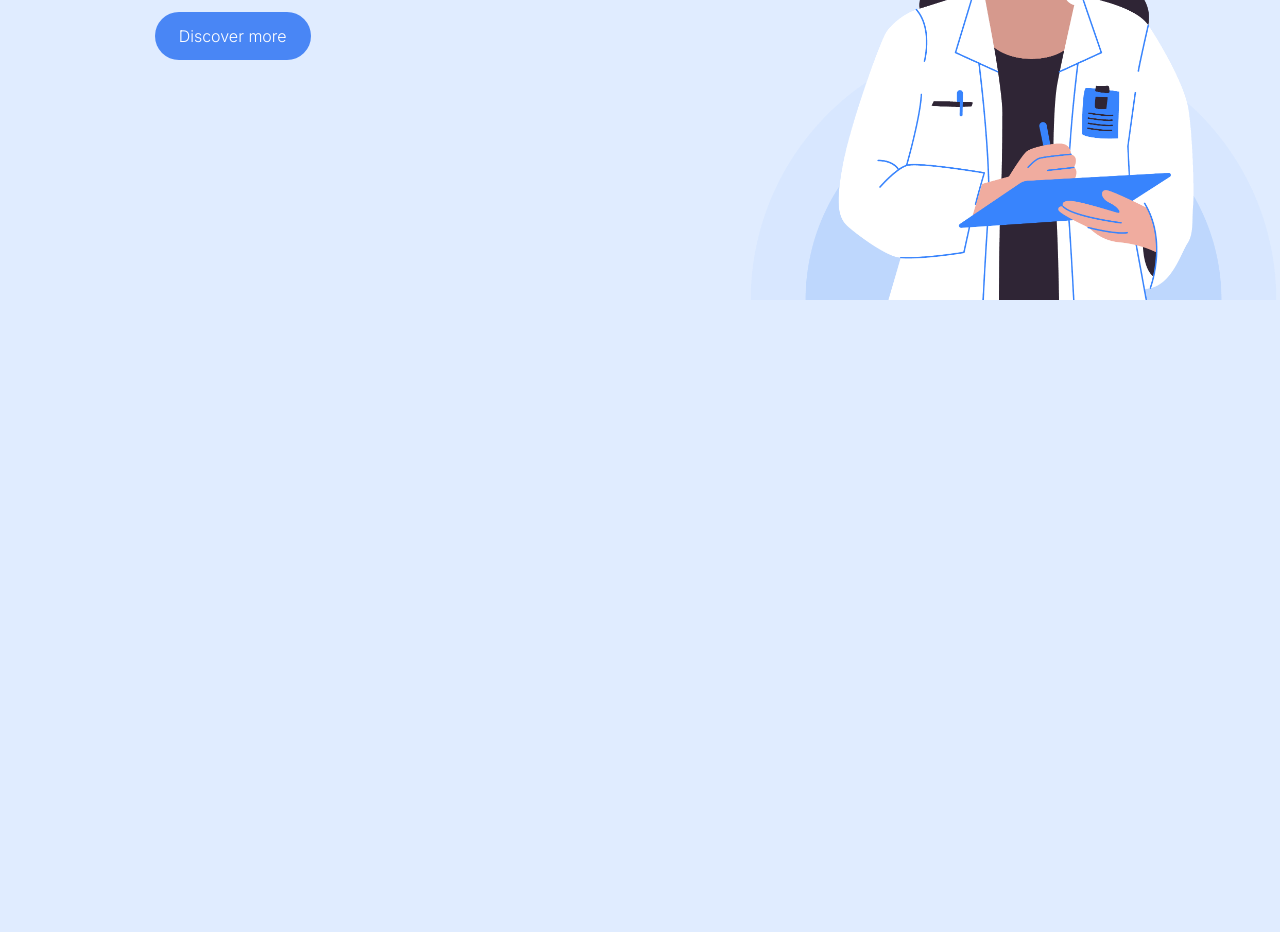
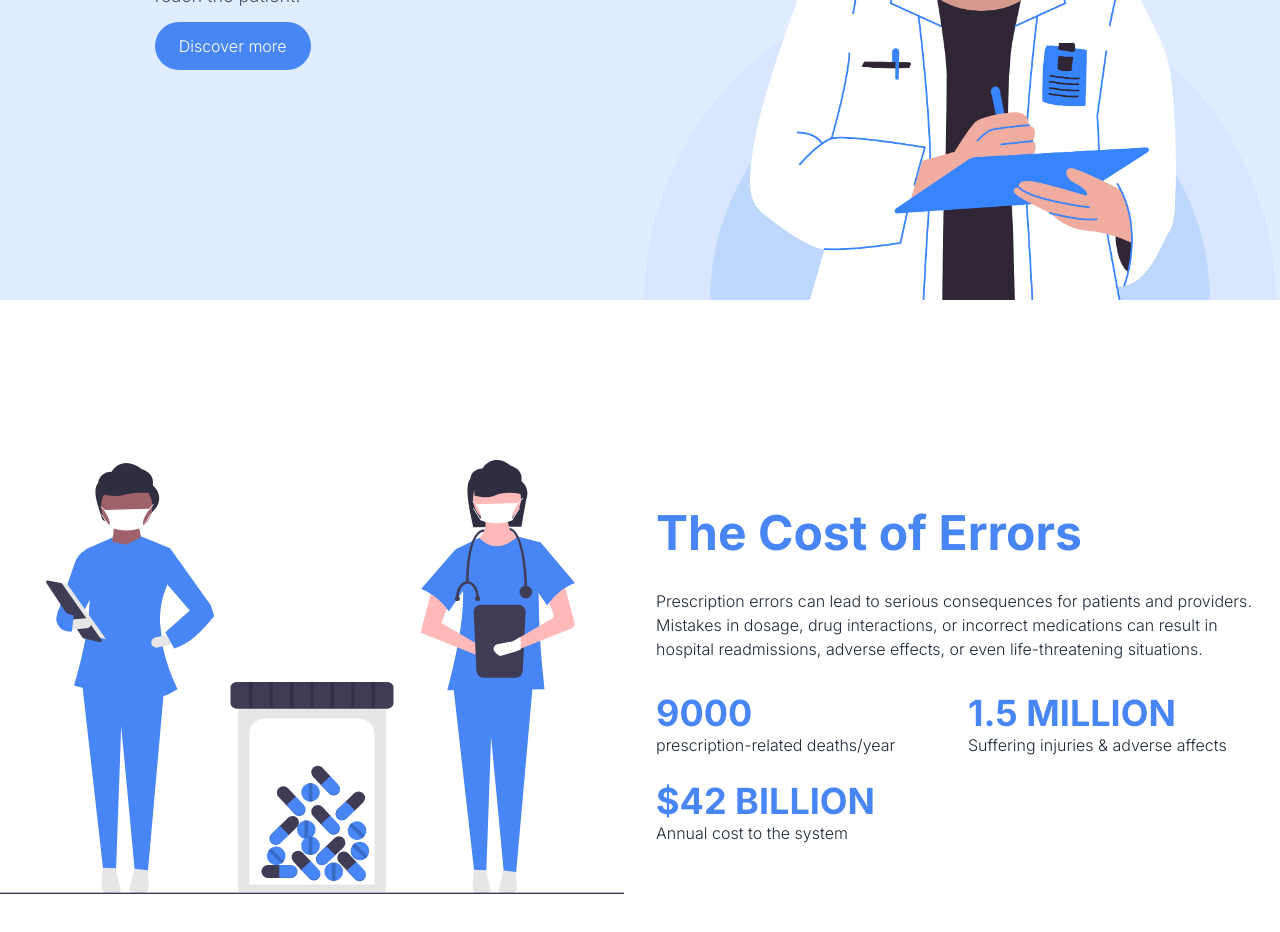
Before and after one commit to kyle-trinh/viai.io, an Astro site: page / in a window 1280 px wide. Shown: the part 500-1432 px from the top of the page. Before the commit the page ends 800 px from the top, so only its background shows below. Built offline with nearby package versions, Linux system fonts and the light colour scheme; Astro itself is replaced by a stand-in of ours.

Commit message:
Add first why? section

```diff
--- a/src/pages/index.astro
+++ b/src/pages/index.astro
@@ -1,6 +1,7 @@
 ---
 import { Image } from 'astro:assets';
 import heroImage from '../images/hero-img.png';
+import errorCostImage from '../images/error-cost-img.svg';
 
 const navItems = [
   {
@@ -30,17 +31,17 @@ const heroSection = {
 ---
 
 <!doctype html>
-<html lang='en'>
+<html lang='en' class='scroll-smooth'>
   <head>
     <meta charset='UTF-8' />
     <meta name='viewport' content='width=device-width, initial-scale=1.0' />
     <meta name='generator' content={Astro.generator} />
     <title>Document</title>
   </head>
-  <body class='bg-bgPrimary text-gray-800 font-light'>
+  <body class='bg-bgPrimary text-textCopy font-light'>
     <header class='h-screen relative'>
       <div
-        class='flex flex-col gap-1 absolute top-6 left-6 mobile-nav-btn z-50 md:hidden'
+        class='flex flex-col gap-1 fixed top-6 left-6 mobile-nav-btn z-50 md:hidden'
       >
         <div class='w-9 h-1 bg-gray-600'></div>
         <div class='w-9 h-1 bg-gray-600'></div>
@@ -70,10 +71,10 @@ const heroSection = {
         </ul>
       </nav>
       <div
-        class='absolute bottom-0 grid grid-cols-12 h-[90vh] sm:h-[80vh] 2xl:max-w-[1440px] 2xl:w-full 2xl:-translate-x-1/2 2xl:left-1/2'
+        class='absolute bottom-0 grid grid-cols-12 h-[90vh] sm:h-auto 2xl:max-w-[1440px] 2xl:w-full 2xl:-translate-x-1/2 2xl:left-1/2'
       >
         <div
-          class='col-span-full lg:col-span-5 lg:col-start-1 xl:col-start-2 xl:col-span-6 2xl:col-start-1 2xl:col-span-6 flex flex-col justify-end items-center px-2 gap-3 2xl:gap-6 2xl:mt-10 sm:mb-10 md:px-12 lg:items-start lg:justify-start m'
+          class='col-span-full lg:col-span-4 lg:col-start-2 xl:col-start-2 xl:col-span-5 2xl:col-start-1 2xl:col-span-6 flex flex-col justify-end items-center px-2 gap-3 2xl:gap-6 2xl:mt-10 sm:mb-10 md:px-12 lg:items-start lg:justify-start xl:-translate-y-28'
         >
           <h1
             class='xl:text-7xl font-bold text-primary lg:text-6xl text-3xl sm:text-5xl text-center lg:text-left'
@@ -92,10 +93,61 @@ const heroSection = {
           src={heroSection.img}
           alt='blah'
           widths={[240, 400, 600, 800]}
-          class='h-auto object-contain max-h-[75vh] col-span-full lg:col-start-6 self-end xl:col-start-8 sm:col-start-2 sm:col-span-10 md:col-span-full 2xl:col-start-7'
+          class='h-auto object-contain max-h-[60vh] lg:max-h-[75vh] col-span-full lg:col-start-6 self-end xl:col-start-7 sm:col-start-2 sm:col-span-10 md:col-span-full 2xl:col-start-7'
         />
       </div>
     </header>
+
+    <section class='bg-white lg:py-40 px-4 md:px-10 lg:px-0 py-20' id='why'>
+      <div
+        class='max-w-7xl mx-auto grid grid-cols-2 gap-y-16 lg:gap-y-8 gap-x-8'
+      >
+        <div class='lg:col-start-2 col-span-full lg:col-span-1 self-center'>
+          <h2 class='md:text-5xl text-4xl font-bold text-primary mb-8'>
+            The Cost of Errors
+          </h2>
+          <p class='mb-8'>
+            Prescription errors can lead to serious consequences for patients
+            and providers. Mistakes in dosage, drug interactions, or incorrect
+            medications can result in hospital readmissions, adverse effects, or
+            even life-threatening situations.
+          </p>
+          <div class='grid grid-cols-2 gap-y-6 xl:gap-x-0 gap-x-8'>
+            <div>
+              <h6
+                class='text-primary text-3xl md:text-4xl font-bold capitalize'
+              >
+                9000
+              </h6>
+              <p>prescription-related deaths/year</p>
+            </div>
+
+            <div>
+              <h6
+                class='text-primary text-3xl md:text-4xl font-bold capitalize'
+              >
+                1.5 MILLION
+              </h6>
+              <p>Suffering injuries & adverse affects</p>
+            </div>
+
+            <div>
+              <h6
+                class='text-primary text-3xl md:text-4xl font-bold capitalize'
+              >
+                $42 BILLION
+              </h6>
+              <p>Annual cost to the system</p>
+            </div>
+          </div>
+        </div>
+        <Image
+          src={errorCostImage}
+          alt=''
+          class='lg:col-start-1 col-span-full lg:col-span-1 lg:row-start-1 self-center md:max-w-[80%] max-w-full lg:max-w-full justify-self-center'
+        />
+      </div>
+    </section>
   </body>
 
   <style is:global>
--- a/tailwind.config.mjs
+++ b/tailwind.config.mjs
@@ -11,6 +11,7 @@ export default {
       colors: {
         bgPrimary: '#E0ECFF',
         primary: '#4986F5',
+        textCopy: '#1f2937',
       },
     },
   },
```
Also changed, not shown: src/images/error-cost-img.svg (added).
